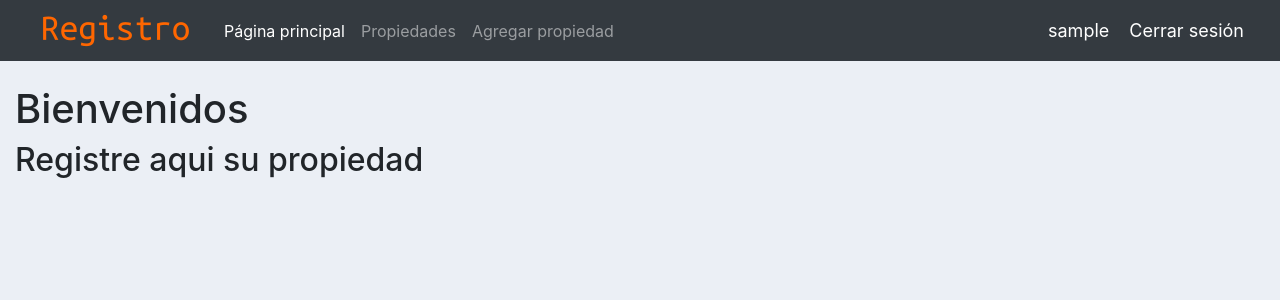
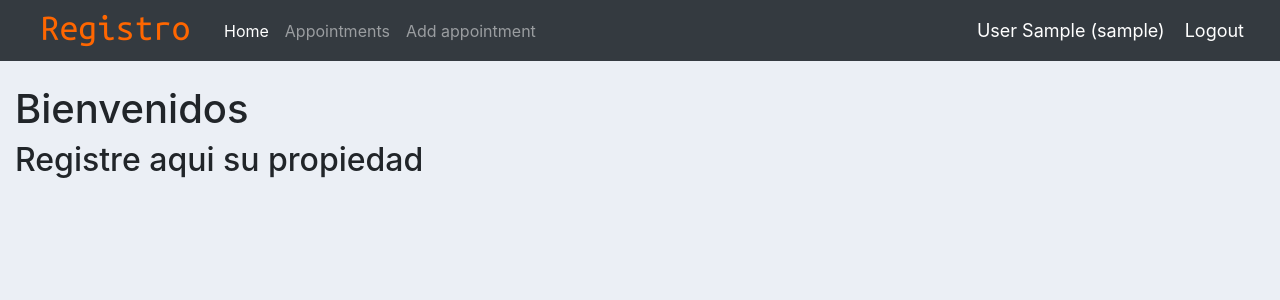
Before and after one commit to josepabloapu/IE-0724-Proyecto-2, a Django app: page / in a window 1280 px wide. Shown: the top 300 px of the page. Run offline with Django 3.2, Linux system fonts and the light colour scheme; the visitor is signed in with stand-in values (Sample User, id 1); some libraries are stand-ins or nearby versions.

Commit message:
restructures the project to appointments webapp

```diff
--- a/webapp/registry/admin.py
+++ b/webapp/registry/admin.py
@@ -1,5 +1,5 @@
 from django.contrib import admin
-from .models import Asset
+from .models import Appointment
 
 # Register your models here.
-admin.site.register(Asset)
+admin.site.register(Appointment)
--- a/webapp/registry/templates/assets_new.html
+++ b/webapp/registry/templates/appointment_edit.html
@@ -1,10 +1,10 @@
 {% extends 'layout.html' %} {% block content %} {% load widget_tweaks %}
 <div class="container">
-  <form action="{% url 'asset_new' %}" method="POST">
-    {% csrf_token %} {% for field in assetform %}
+  <form action="{% url 'appointment_edit' appointment.pk %}" method="POST">
+    {% csrf_token %} {% for field in appointmentform %}
     <div class="form-group">{{field.label_tag}} {% render_field field class="form-control" %}</div>
     {% endfor %}
-    <input class="btn btn-primary" type="submit" value="Registrar nueva propiedad" />
+    <input class="btn btn-primary" type="submit" value="Actualizar propiedad" />
   </form>
 </div>
 {% endblock %}
--- a/webapp/registry/templates/assets_edit.html
+++ b/webapp/registry/templates/appointment_new.html
@@ -1,10 +1,10 @@
 {% extends 'layout.html' %} {% block content %} {% load widget_tweaks %}
 <div class="container">
-  <form action="{% url 'asset_edit' asset.pk %}" method="POST">
-    {% csrf_token %} {% for field in assetform %}
+  <form action="{% url 'appointment_new' %}" method="POST">
+    {% csrf_token %} {% for field in appointmentform %}
     <div class="form-group">{{field.label_tag}} {% render_field field class="form-control" %}</div>
     {% endfor %}
-    <input class="btn btn-primary" type="submit" value="Actualizar propiedad" />
+    <input class="btn btn-primary" type="submit" value="Add" />
   </form>
 </div>
 {% endblock %}
--- a/webapp/registry/templates/layout.html
+++ b/webapp/registry/templates/layout.html
@@ -16,7 +16,16 @@
   </head>
   <body>
     {% include 'navbar.html' %}
-    <br />
+    {% if messages %}
+      {% for msg in messages %}
+        <div class="alert alert-info alert-dismissable">
+          <button type="button" class="close" data-dismiss="alert" aria-hidden="true">&times;</button>
+          {{msg.tags}}: {{msg.message}}
+        </div>
+      {% endfor %}
+    {% endif %}
+
+    <br/>
     <div class="container-fluid">{% block content %} {% endblock %}</div>
   </body>
 
--- a/webapp/registry/templates/login.html
+++ b/webapp/registry/templates/login.html
@@ -99,7 +99,7 @@
                 <input type="text" name="username" placeholder="Username..." class="form-control" />
               </div>
 
-              <div class="input-group mb-2">
+              <div class="input-group mb-3">
                 <div class="input-group-append">
                   <span class="input-group-text"><i class="fas fa-key"></i></span>
                 </div>
--- a/webapp/registry/templates/navbar.html
+++ b/webapp/registry/templates/navbar.html
@@ -24,17 +24,17 @@
   <div class="collapse navbar-collapse" id="navbarNav">
     <ul class="navbar-nav">
       <li class="nav-item {% if request.path == '/' %} active {% endif %}">
-        <a class="nav-link" href="{% url 'home' %}">Página principal</a>
+        <a class="nav-link" href="{% url 'home' %}">Home</a>
       </li>
-      <li class="nav-item {% if request.path == '/assets/list' %} active {% endif %}">
-        <a class="nav-link" href="{% url 'asset_list' %}">Propiedades</a>
+      <li class="nav-item {% if request.path == '/appointments/list' %} active {% endif %}">
+        <a class="nav-link" href="{% url 'appointment_list' %}">Appointments</a>
       </li>
-      <li class="nav-item {% if request.path == '/assets/new' %} active {% endif %}">
-        <a class="nav-link" href="{% url 'asset_new' %}">Agregar propiedad</a>
+      <li class="nav-item {% if request.path == '/appointments/new' %} active {% endif %}">
+        <a class="nav-link" href="{% url 'appointment_new' %}">Add appointment</a>
       </li>
     </ul>
   </div>
 
-  <span class="hello-msg">{{request.user}}</span>
-  <span><a class="hello-msg" href="{% url 'logout' %}">Cerrar sesión</a></span>
+  <span class="hello-msg">{{request.user.last_name}} {{request.user.first_name}} ({{request.user.username}})</span>
+  <span><a class="hello-msg" href="{% url 'logout' %}">Logout</a></span>
 </nav>
--- a/webapp/registry/urls.py
+++ b/webapp/registry/urls.py
@@ -7,9 +7,9 @@ urlpatterns = [
     path('register/', views.register_page, name="register"),
     path('login/', views.login_page, name="login"),
     path('logout/', views.logout_user, name="logout"),
-    path('assets/new', views.assets_new, name='asset_new'),
-    path('assets/list', views.assets_list, name='asset_list'),
-    path('assets/read/<int:pk>', views.assets_read, name='asset_read'),
-    path('assets/edit/<int:pk>', views.assets_edit, name='asset_edit'),
-    path('assets/delete/<int:pk>', views.assets_delete, name='asset_delete'),
+    path('appointments/new', views.appointment_new, name='appointment_new'),
+    path('appointments/list', views.appointment_list, name='appointment_list'),
+    path('appointments/read/<int:pk>', views.appointment_read, name='appointment_read'),
+    path('appointments/edit/<int:pk>', views.appointment_edit, name='appointment_edit'),
+    path('appointments/delete/<int:pk>', views.appointment_delete, name='appointment_delete'),
 ]
--- a/webapp/registry/views.py
+++ b/webapp/registry/views.py
@@ -3,8 +3,9 @@ from django.http import HttpResponse, Http404
 from django.contrib.auth import authenticate, login, logout
 from django.contrib.auth.decorators import login_required
 from django.contrib import messages
-from .models import Asset
-from .forms import AssetForm, CustomUserCreationForm
+import datetime
+from .models import Appointment
+from .forms import AppointmentForm, CustomUserCreationForm
 # Create your views here.
 
 
@@ -53,105 +54,136 @@ def home(request):
 
 
 @login_required(login_url='login')
-def assets_list(request):
-    asset_dict = {}
-    for item in Asset.objects.all():
-        if (item.owner == request.user or request.user.is_superuser):
-            asset_dict[item.pk] = {
-                'pk': item.pk,
-                'alias': item.alias,
-                'province': item.province,
-                'category': item.category,
-                'latitude': item.latitude,
-                'longitude': item.longitude,
-                'owner': item.owner,
-            }
-    context = {'asset_dict': asset_dict, }
-    return render(request, 'assets_list.html', context)
+def appointment_list(request):
+    appointment_dict = {}
+    now = datetime.datetime.now()
+    for item in Appointment.objects.all():
+        if abs(now.year-item.datetime.year) <= 1:
+            if (item.client == request.user or request.user.is_superuser):
+                appointment_dict[item.pk] = {
+                    'pk': item.pk,
+                    'datetime': item.datetime,
+                    'provider': item.provider,
+                    'client': item.client,
+                    'province': item.province,
+                    'latitude': item.latitude,
+                    'longitude': item.longitude,
+                }
+    context = {'appointment_dict': appointment_dict, }
+    return render(request, 'appointment_list.html', context)
 
 
 @login_required(login_url='login')
-def assets_read(request, pk=None):
+def appointment_read(request, pk=None):
     if pk is not None:
         try:
-            asset = Asset.objects.get(pk=pk)
-        except Asset.DoesNotExist:
-            raise Http404(f'Asset with pk {pk} doesn\'t exist!')
-        context = {'asset': asset}
-        return render(request, 'assets_read.html', context)
+            appointment = Appointment.objects.get(pk=pk)
+        except Appointment.DoesNotExist:
+            raise Http404(f'Appointment with pk {pk} doesn\'t exist!')
+        context = {'appointment': appointment}
+        return render(request, 'appointment_read.html', context)
     else:
         context = {}
-        return render(request, 'assets_read.html', context)
+        return render(request, 'appointment_read.html', context)
 
 @login_required(login_url='login')
-def assets_edit(request, pk=None):
-    print("Checkpoint 1")
+def appointment_edit(request, pk=None):
     if pk is not None:
         try:
-            print("Checkpoint 2")
-            asset = Asset.objects.get(pk=pk)
-        except Asset.DoesNotExist:
-            raise Http404(f'Asset with pk {pk} doesn\'t exist!')
-        if (asset.owner == request.user or request.user.is_superuser):
-            print("Checkpoint 3")
-            new_form = AssetForm(initial={'alias': asset.alias,
-                                          'province': asset.province,
-                                          'category': asset.category,
-                                          'owner': asset.owner,
-                                          'latitude': asset.latitude,
-                                          'longitude': asset.longitude})
+            appointment = Appointment.objects.get(pk=pk)
+        except Appointment.DoesNotExist:
+            raise Http404(f'Appointment with pk {pk} doesn\'t exist!')
+        if (appointment.client == request.user or request.user.is_superuser):
+
+            edit_form = AppointmentForm(initial={'datetime': appointment.datetime.strftime('%Y-%m-%dT%H:%M'),
+                                                'provider': appointment.provider,
+                                                'client': appointment.client,
+                                                'province': appointment.province,
+                                                'latitude': appointment.latitude,
+                                                'longitude': appointment.longitude})
             if not request.user.is_superuser:
-                new_form.fields['owner'].widget.attrs['disabled'] = True
+                edit_form.fields['client'].widget.attrs['disabled'] = True
             if request.method == "POST":
-                filled_form = AssetForm(request.POST, instance=asset)
+                filled_form = AppointmentForm(request.POST, instance=appointment)
                 if not request.user.is_superuser:
                     filled_form.data._mutable = True
-                    filled_form.data['owner'] = request.user
+                    filled_form.data['client'] = request.user
                     filled_form.data._mutable = False
-                print("Checkpoint 4")
-                new_asset = filled_form.save()
-                new_pk = new_asset.pk
-                note = f"Asset object with pk: {new_pk} was successfully created."
-                return redirect('asset_list')
+                new_appointment = filled_form.save()
+                new_pk = new_appointment.pk
+                note = f"Appointment object with pk: {new_pk} was successfully created."
+                return redirect('appointment_list')
             else:
-                note = "Please proceed to add a new asset."
+                note = "Please proceed to add a new appointment."
 
-            context = {"note": note, "assetform": new_form, 'asset': asset}
-            return render(request, "assets_edit.html", context)
+            context = {"note": note, "appointmentform": edit_form, 'appointment': appointment}
+            return render(request, "appointment_edit.html", context)
 
         else:
-            raise Http404(f'User cannot view asset with pk {pk}!')
+            raise Http404(f'User cannot view appointment with pk {pk}!')
     else:
         context = {}
-        return render(request, 'assets_read.html', context)
+        return render(request, 'appointment_read.html', context)
 
 
 @login_required(login_url='login')
-def assets_delete(request, pk=None):
+def appointment_delete(request, pk=None):
     try:
-        asset = Asset.objects.get(pk=pk)
-    except Asset.DoesNotExist:
-        raise Http404(f'Asset with pk {pk} doesn\'t exist!')
-    asset.delete()
-    return redirect('asset_list')
+        appointment = Appointment.objects.get(pk=pk)
+    except Appointment.DoesNotExist:
+        raise Http404(f'Appointment with pk {pk} doesn\'t exist!')
+    appointment.delete()
+    return redirect('appointment_list')
 
 
 @login_required(login_url='login')
-def assets_new(request):
-    new_form = AssetForm(initial={'owner': request.user, 'latitude': 0.0, 'longitude': 0.0})
+def appointment_new(request):
+    # fill default values
+    today = datetime.datetime.today().strftime('%Y-%m-%dT%H:%M')
+    new_form = AppointmentForm(initial={'datetime': today, 'client': request.user, 'latitude': 0.0, 'longitude': 0.0})
+
+    # if user is not admin, then he/she only can assign an appointment for him/her
     if not request.user.is_superuser:
-        new_form.fields['owner'].widget.attrs['disabled'] = True
+        new_form.fields['client'].widget.attrs['disabled'] = True
+
+    # if HTTP request is POST
     if request.method == "POST":
-        filled_form = AssetForm(request.POST)
+        filled_form = AppointmentForm(request.POST)
         if not request.user.is_superuser:
             filled_form.data._mutable = True
-            filled_form.data['owner'] = request.user
+            filled_form.data['client'] = request.user
             filled_form.data._mutable = False
-        new_asset = filled_form.save()
-        new_pk = new_asset.pk
-        note = f"Asset object with pk: {new_pk} was successfully created."
-    else:
-        note = "Please proceed to add a new asset."
 
-    context = {"note": note, "assetform": new_form}
-    return render(request, "assets_new.html", context)
+        # sanitize datetime for work hours
+        error = 0
+        date = datetime.datetime.strptime(filled_form.data['datetime'], '%Y-%m-%dT%H:%M')
+        date = date.replace(second=0, microsecond=0)
+
+        if (date.minute >= 30):
+            date = date.replace(minute=30)
+        else:
+            date = date.replace(minute=0)
+
+        if (date.weekday() >= 5):
+            error = 1
+            messages.warning(request, f"Day: {date.weekday() + 1}")
+            messages.warning(request, "Invalid day provided, make sure it is a working day. Mon-Fri")
+
+        if (date.hour < 8 or date.hour > 16):
+            error = 1
+            messages.warning(request, f"Hour: {date.hour}")
+            messages.warning(request, "Invalid hour provided, make sure it is a valid working hour. From 8:00 to 15:59")
+
+        # continue if valid
+        if (error == 0):
+            filled_form.data._mutable = True
+            filled_form.data['datetime'] = date
+            filled_form.data._mutable = False
+
+            #add time conflic logic
+
+            new_appointment = filled_form.save()
+            messages.success(request, f"Appointment for client {new_appointment.client} at {new_appointment.datetime} was successfully created.")
+
+    context = {"appointmentform": new_form}
+    return render(request, "appointment_new.html", context)
```
Also changed, not shown: webapp/registry/forms.py (+16 -10 lines), webapp/registry/models.py (+23 -10 lines), webapp/registry/templates/appointment_list.html (added, +30 -0 lines), webapp/registry/templates/appointment_read.html (added, +22 -0 lines), webapp/registry/templates/assets_list.html (deleted, +0 -30 lines), webapp/registry/templates/assets_read.html (deleted, +0 -20 lines), webapp/registry/templates/register.html (+26 -12 lines), webapp/registry/migrations/0001_initial.py.
